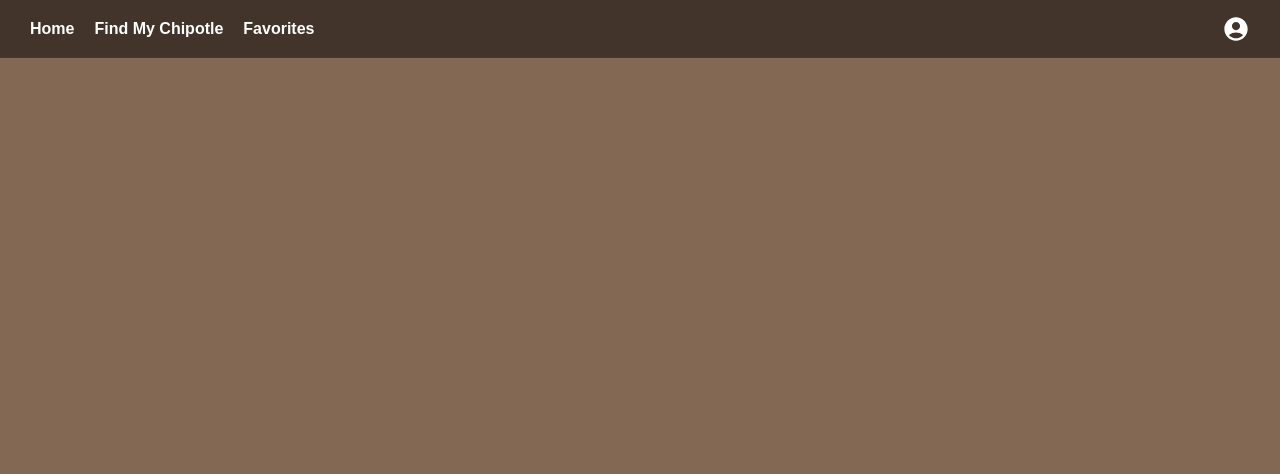
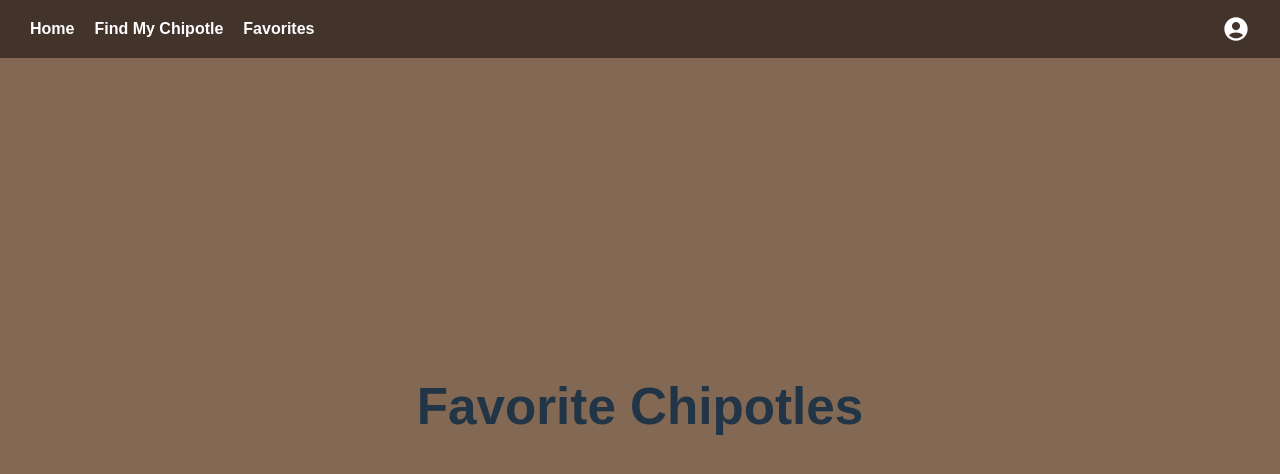
Before and after one commit to otreanor1203/portion-patrol, a React (Vite) app in the folder frontend/: page /favorites in a window 1280 px wide. Shown: the top 474 px of the page. Built offline with nearby package versions, Linux system fonts and the light colour scheme.

Commit message:
dummies for Account & Fav

```diff
--- /dev/null
+++ b/frontend/src/Account.jsx
@@ -0,0 +1,9 @@
+function Account() {
+
+
+  return (
+      <h1>Account</h1>
+  );
+}
+
+export default Account;
--- a/frontend/src/App.jsx
+++ b/frontend/src/App.jsx
@@ -2,6 +2,8 @@
 import Form from "./Form";
 import Navbar from "./Navbar";
 import ChipotleList from "./ChipotleList";
+import Account from "./Account.jsx";
+import Favorites from "./Favorites.jsx";
 
 function App() {
   return (
@@ -10,6 +12,8 @@
       <Routes>
         <Route path="/" element={<Form />} />
         <Route path="/find-chipotle" element={<ChipotleList />} />
+        <Route path="/account" element={<Account />} />
+        <Route path="/favorites" element={<Favorites />} />
       </Routes>
     </BrowserRouter>
   );
--- /dev/null
+++ b/frontend/src/Favorites.jsx
@@ -0,0 +1,8 @@
+function Favorites() {
+
+    return (
+        <h1>Favorite Chipotles</h1>
+    );
+  }
+
+  export default Favorites;
--- a/frontend/src/navbar.css
+++ b/frontend/src/navbar.css
@@ -17,7 +17,7 @@
   }
 
   .nav-right {
-    margin-left: auto; /* 🔥 pushes it to the far right */
+    margin-left: auto;
   }
 
   .nav-link {
```
